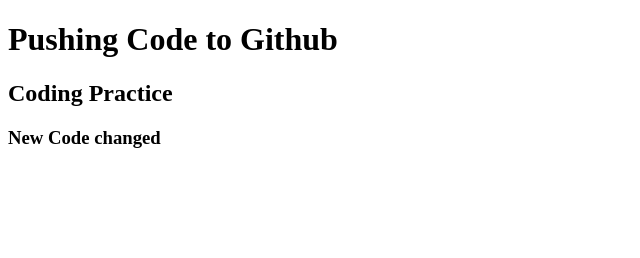
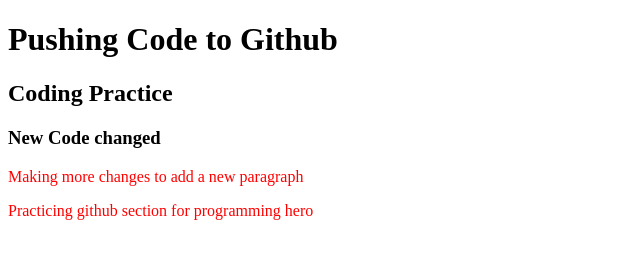
Before and after one commit to tanvirahmed055/my-second-programming-hero-repo, a plain HTML site: page index.html in a window 1280 px wide. Shown: the whole page, without its empty margins (0-640 px from the left). Drawn offline with Linux system fonts and the light colour scheme.

Commit message:
adding style file

```diff
--- a/index.html
+++ b/index.html
@@ -5,11 +5,13 @@
     <meta http-equiv="X-UA-Compatible" content="IE=edge">
     <meta name="viewport" content="width=device-width, initial-scale=1.0">
     <title>My Second Programming Hero Repo</title>
+    <link rel="stylesheet" href="style.css">
 </head>
 <body>
     <h1>Pushing Code to Github</h1>
     <h2>Coding Practice</h2>
     <h3>New Code changed</h3>
-
+    <p>Making more changes to add a new paragraph</p>
+    <p>Practicing github section for programming hero</p>
 </body>
 </html>
--- /dev/null
+++ b/style.css
@@ -0,0 +1,3 @@
+p{
+    color: red;
+}
```
